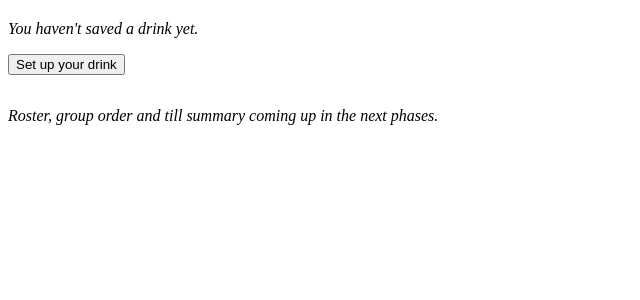
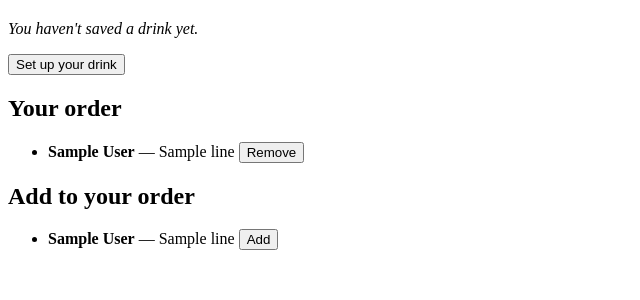
Before and after one commit to uppertoe/caffeination, a FastAPI app: template app/templates/_dashboard.html in a window 1280 px wide. Shown: the part 82-382 px from the top of the page, without its empty margins (0-640 px from the left). Run offline with FastAPI, Linux system fonts and the light colour scheme; the template is opened without the code that fills it: most values are stand-ins (such as "Sample title", 1, 10 or a date in 2020).

Commit message:
Phase 3: OrderItem + roster + add/remove
An owner's open order is just the set of OrderItem(owner_id, target_user_id)
rows — no separate Order table until we add closing/till-confirmed state.
The dashboard now renders an order list (owner first if they have a drink,
then each added user) plus a roster of other users who have saved drinks.

Saving a drink uses HTMX out-of-band swap to also refresh the order section
so the owner's row appears/updates without a page reload.

Co-Authored-By: Claude Opus 4.7 (1M context) <noreply@anthropic.com>

```diff
--- a/app/main.py
+++ b/app/main.py
@@ -27,6 +27,12 @@ from app.menu import (
     rules_for_template,
 )
 from app.models import SavedDrink, User
+from app.orders import (
+    add_to_order,
+    order_rows,
+    remove_from_order,
+    roster_candidates,
+)
 from app.users import get_current_user
 
 BASE_DIR = Path(__file__).resolve().parent
@@ -46,6 +52,11 @@ class IdentityMiddleware(BaseHTTPMiddleware):
         response = await call_next(request)
         apply_fresh_identity(request, response)
         return response
+
+
+# ---------------------------------------------------------------------------
+# Template context builders
+# ---------------------------------------------------------------------------
 
 
 def _drink_card_ctx(session: Session, user: User) -> dict:
@@ -79,6 +90,18 @@ def _drink_form_ctx(saved: SavedDrink | None) -> dict:
     }
 
 
+def _order_section_ctx(session: Session, user: User, *, oob: bool = False) -> dict:
+    return {
+        "rows": order_rows(session, user.id),
+        "roster": roster_candidates(session, user.id),
+        "oob": oob,
+    }
+
+
+def _render(name: str, ctx: dict) -> str:
+    return templates.get_template(name).render(ctx)
+
+
 def create_app() -> FastAPI:
     settings = get_settings()
     app = FastAPI(title=settings.app_name, lifespan=lifespan)
@@ -98,6 +121,7 @@ def create_app() -> FastAPI:
         ctx = {"app_name": settings.app_name, "user": user}
         if user.display_name:
             ctx.update(_drink_card_ctx(session, user))
+            ctx.update(_order_section_ctx(session, user))
         return templates.TemplateResponse(request, "index.html", ctx)
 
     @app.post("/me/name", response_class=HTMLResponse)
@@ -119,7 +143,11 @@ def create_app() -> FastAPI:
         session.add(user)
         session.commit()
         session.refresh(user)
-        ctx = {"user": user, **_drink_card_ctx(session, user)}
+        ctx = {
+            "user": user,
+            **_drink_card_ctx(session, user),
+            **_order_section_ctx(session, user),
+        }
         return templates.TemplateResponse(request, "_dashboard.html", ctx)
 
     @app.get("/me/drink", response_class=HTMLResponse)
@@ -171,8 +199,35 @@ def create_app() -> FastAPI:
                 status_code=422,
             )
         upsert_saved_drink(session, user.id, normalized)
+        # Update the drink card (hx-target) and the order section out-of-band.
+        card_html = _render("_drink_card.html", _drink_card_ctx(session, user))
+        order_html = _render(
+            "_order_section.html", _order_section_ctx(session, user, oob=True)
+        )
+        return HTMLResponse(card_html + order_html)
+
+    @app.post("/order/add/{target_id}", response_class=HTMLResponse)
+    def order_add(
+        target_id: str,
+        request: Request,
+        user: User = Depends(get_current_user),
+        session: Session = Depends(get_session),
+    ):
+        add_to_order(session, user.id, target_id)
         return templates.TemplateResponse(
-            request, "_drink_card.html", _drink_card_ctx(session, user)
+            request, "_order_section.html", _order_section_ctx(session, user)
+        )
+
+    @app.post("/order/remove/{target_id}", response_class=HTMLResponse)
+    def order_remove(
+        target_id: str,
+        request: Request,
+        user: User = Depends(get_current_user),
+        session: Session = Depends(get_session),
+    ):
+        remove_from_order(session, user.id, target_id)
+        return templates.TemplateResponse(
+            request, "_order_section.html", _order_section_ctx(session, user)
         )
 
     return app
--- a/app/templates/_dashboard.html
+++ b/app/templates/_dashboard.html
@@ -4,8 +4,6 @@
   </header>
 
   {% include "_drink_card.html" %}
+</article>
 
-  <p style="margin-top: 2rem;">
-    <em>Roster, group order and till summary coming up in the next phases.</em>
-  </p>
-</article>
+{% include "_order_section.html" %}
--- /dev/null
+++ b/app/templates/_order_section.html
@@ -0,0 +1,47 @@
+<section id="order-section"{% if oob %} hx-swap-oob="true"{% endif %}>
+  <article>
+    <header><h2>Your order</h2></header>
+    {% if not rows %}
+      <p><em>Save your usual above, then add other people from the roster.</em></p>
+    {% else %}
+      <ul class="order-list">
+        {% for row in rows %}
+        <li>
+          {% if row.is_self %}<small>(you)</small> {% endif %}
+          <strong>{{ row.user.display_name }}</strong> — {{ row.line }}
+          {% if not row.is_self %}
+          <button
+            type="button"
+            class="secondary outline"
+            hx-post="/order/remove/{{ row.user.id }}"
+            hx-target="#order-section"
+            hx-swap="outerHTML"
+          >Remove</button>
+          {% endif %}
+        </li>
+        {% endfor %}
+      </ul>
+    {% endif %}
+  </article>
+
+  <article>
+    <header><h2>Add to your order</h2></header>
+    {% if not roster %}
+      <p><em>No one else has saved a drink yet.</em></p>
+    {% else %}
+      <ul class="roster-list">
+        {% for u, line in roster %}
+        <li>
+          <strong>{{ u.display_name }}</strong> — {{ line }}
+          <button
+            type="button"
+            hx-post="/order/add/{{ u.id }}"
+            hx-target="#order-section"
+            hx-swap="outerHTML"
+          >Add</button>
+        </li>
+        {% endfor %}
+      </ul>
+    {% endif %}
+  </article>
+</section>
```
Also changed, not shown: app/models.py (+12 -0 lines), app/orders.py (added, +93 -0 lines), tests/test_order_flow.py (added, +110 -0 lines).
